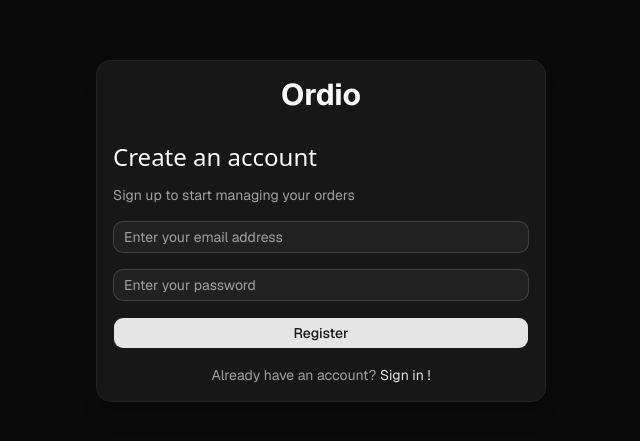
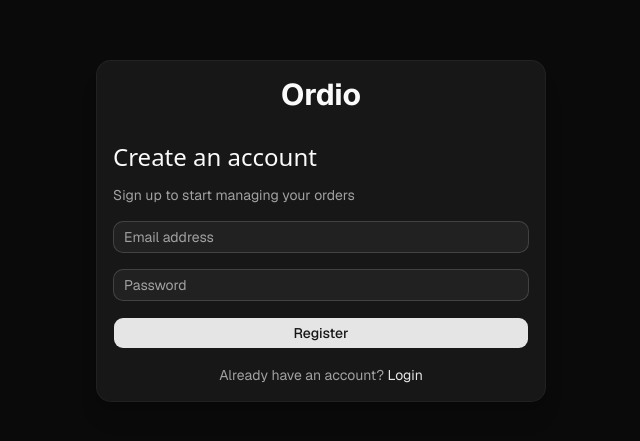
Before and after one commit to Alitm25/ordio, a Next.js app: page /register in a window 1280 px wide. Shown: the part 169-610 px from the top of the page, without its empty margins (319-959 px from the left). Built offline with nearby package versions, Linux system fonts and the light colour scheme; no server answers.

Commit message:
translate RegisterForm elements with intl

```diff
--- a/src/features/auth/components/RegisterFrom.tsx
+++ b/src/features/auth/components/RegisterFrom.tsx
@@ -24,11 +24,14 @@ import { useRegister } from "../hooks/useRegister";
 import { toast } from "sonner";
 import Link from "next/link";
 import {getErrorMessage} from "@/lib/getErrorMessage";
+import {useTranslations} from "next-intl";
 
 export default function RegisterForm() {
     const router = useRouter();
 
     const registerMutation = useRegister();
+
+    const t = useTranslations('auth.register');
 
     const {
         register,
@@ -60,18 +63,18 @@ export default function RegisterForm() {
                 </div>
 
                 <CardTitle className="text-2xl">
-                    Create an account
+                    { t('title') }
                 </CardTitle>
 
                 <CardDescription>
-                    Sign up to start managing your orders
+                    { t('description') }
                 </CardDescription>
             </CardHeader>
 
             <CardContent className={'space-y-4'}>
                 <form onSubmit={handleSubmit(onSubmit)} className="space-y-4">
                     <div>
-                        <Input type="email" placeholder="Enter your email address" {...register("email")} />
+                        <Input type="email" placeholder={ t('email') }{...register("email")} />
 
                         {
                             errors.email && (
@@ -83,7 +86,7 @@ export default function RegisterForm() {
                     </div>
 
                     <div>
-                        <Input type="password" placeholder="Enter your password" {...register("password")} />
+                        <Input type="password" placeholder={ t('password') } {...register("password")} />
 
                         {
                             errors.password && (
@@ -97,16 +100,16 @@ export default function RegisterForm() {
                     <Button type="submit" className="w-full cursor-pointer" disabled={registerMutation.isPending}>
                         {
                             registerMutation.isPending
-                                ? "Creating account..."
-                                : "Register"
+                                ? `${ t('loading') }`
+                                : `${ t('submit') }`
                         }
                     </Button>
                 </form>
                 {/* Back to login form */}
                 <p className="text-sm text-center text-muted-foreground mt-4">
-                    Already have an account?{" "}
+                    { t('hasAccount') }{" "}
                     <Link href="/login" className="text-primary underline-offset-4 hover:underline">
-                        Sign in !
+                        { t('login') }
                     </Link>
                 </p>
             </CardContent>
```
